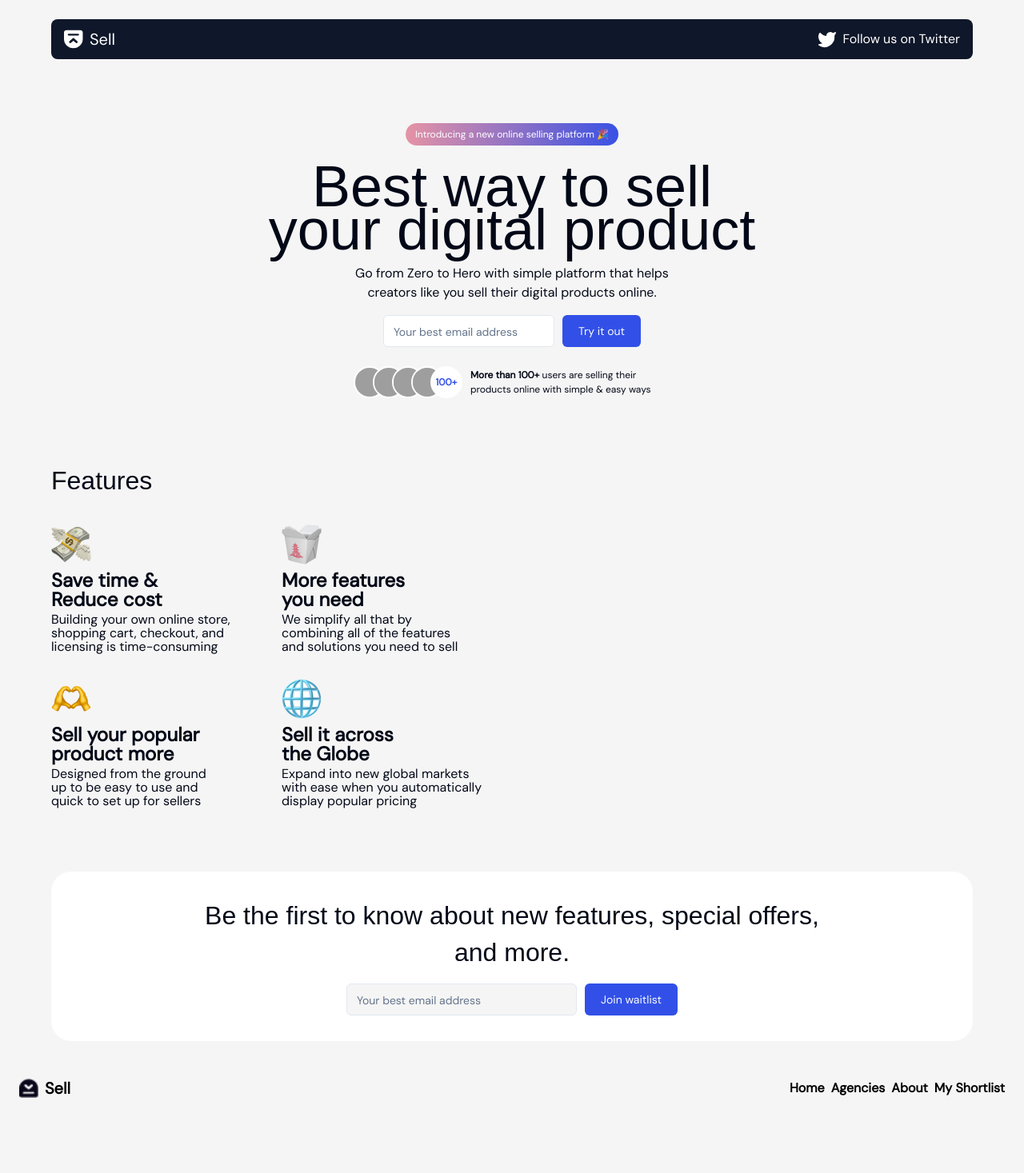
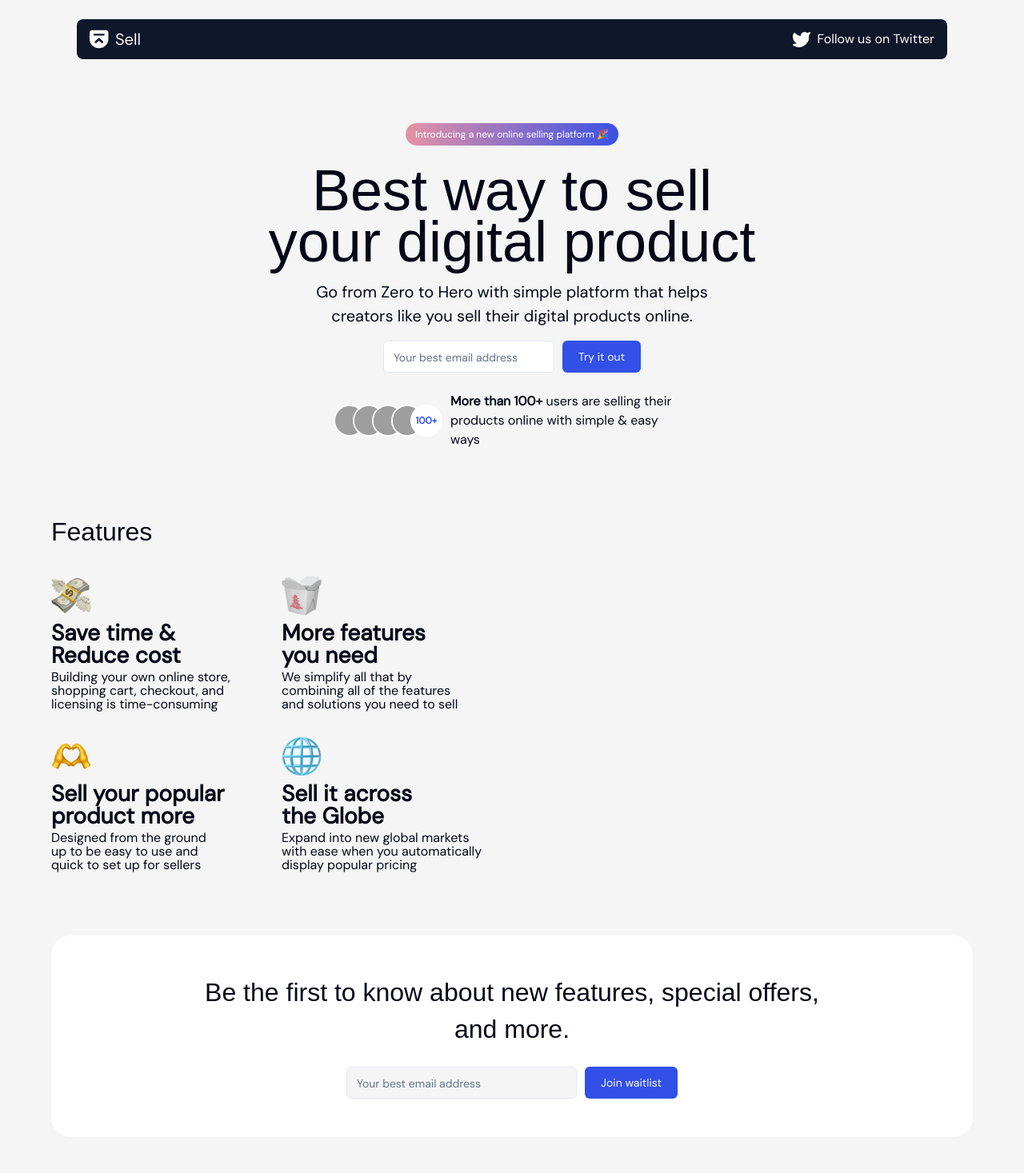
Before and after one commit to SebastienLaurentt/Spikes_Hackathon, a Next.js app: page / in a window 1280 px wide. Shown: the top 1467 px of the page at 80% size. Before the commit the page ends 1395 px from the top, so only its background shows below. Built offline with nearby package versions, Linux system fonts and the light colour scheme; grey boxes are pictures that could not be loaded; a web font is replaced by a local one.

Commit message:
update lg display (without manage section)

```diff
--- a/app/globals.css
+++ b/app/globals.css
@@ -45,14 +45,14 @@
     @apply bg-background text-foreground;
   }
   h1 {
-    @apply text-2xl md:text-3xl lg:text-6xl md:w-[500px] xl:text-7xl xl:w-[633px] leading-10 xl:leading-[54px] mx-auto;
+    @apply text-2xl md:text-3xl lg:text-5xl md:w-[500px] lg:w-[650px] xl:text-7xl xl:w-[633px] leading-10 md:leading-[48px] lg:leading-[64px] mx-auto;
   }
 
   h2 {
-    @apply text-lg md:text-xl leading-8 md:w-[600px] md:leading-9 xl:text-[32px] xl:leading-[46px];
+    @apply text-lg md:text-xl lg:text-2xl leading-8 md:w-[600px] lg:w-[700px] md:leading-9 lg:leading-10 xl:leading-[46px];
   }
   h3 {
-    @apply text-md md:text-lg md:w-[200px]  leading-5 md:leading-6 font-extrabold;
+    @apply text-md md:text-lg lg:text-xl md:w-[200px] lg:w-[250px] leading-5 md:leading-6 lg:leading-7 font-extrabold;
   }
 
   .bg-gradient-custom {
--- a/components/Feature.tsx
+++ b/components/Feature.tsx
@@ -8,7 +8,7 @@ interface FeatureProps {
 
 const Feature = ({ image, featureName, featureDescription }: FeatureProps) => {
   return (
-    <div className="flex flex-col items-center text-center lg:items-start lg:text-left">
+    <div className="flex flex-col items-center text-center xl:items-start xl:text-left">
       <Image
         src={image}
         alt="Manage1"
--- a/components/Footer.tsx
+++ b/components/Footer.tsx
@@ -3,12 +3,12 @@ import SellIconBlack from "../public/images/SellIconBlack.png";
 
 const Footer = () => {
   return (
-    <footer className="mx-auto mb-2 mt-10 flex h-[37px] flex-row  items-center justify-between rounded-[10px] px-4 py-[5px]  text-black md:mb-4  md:px-6">
+    <footer className="mx-auto mb-2 mt-10 flex h-[37px] flex-row  items-center justify-between rounded-[10px] px-4 py-[5px]  text-black md:mb-4  md:px-6 lg:px-10">
       <div className="flex flex-row items-center gap-x-1 md:gap-x-2">
         <Image src={SellIconBlack} alt="logo" className="size-4 md:size-6" />
         <span className="font-bold md:text-md">Sell</span>
       </div>
-      <ul className="flex flex-row items-center gap-x-1.5 text-xs font-bold md:gap-x-2  md:text-sm">
+      <ul className="flex flex-row items-center gap-x-1.5 text-xs font-bold md:gap-x-2 md:text-sm lg:gap-x-4">
         <li>Home</li>
         <li>Agencies</li>
         <li>About</li>
--- a/components/Header.tsx
+++ b/components/Header.tsx
@@ -5,7 +5,7 @@ import SellIconWhite from "../public/images/SellIconWhite.svg";
 
 const Header = () => {
   return (
-    <header className="mx-auto px-6 pt-4 text-white md:px-16 md:pt-6 2xl:max-w-[1000px]">
+    <header className="mx-auto px-6 pt-4 text-white md:px-16 md:pt-6 lg:px-24 2xl:max-w-[1000px]">
       <div className="flex w-full flex-row justify-between rounded-lg bg-primary p-2.5 md:px-4">
         <div className="flex flex-row items-center gap-x-1 md:gap-x-2">
           <Image src={SellIconWhite} alt="logo" className="size-4 md:size-6" />
--- a/components/Sections/Features.tsx
+++ b/components/Sections/Features.tsx
@@ -7,7 +7,9 @@ const Features = () => {
   return (
     <Section marginTop={true}>
       <div>
-        <h2 className={`${dela} mb-8 text-center lg:text-left w-full`}>Features</h2>
+        <h2 className={`${dela} mb-8 w-full text-center xl:text-left`}>
+          Features
+        </h2>
         <div className="flex flex-row justify-between">
           <ul className="grid grid-cols-2  gap-y-8 xl:w-1/2">
             <li className="xl:w-[259px]">
--- a/components/Sections/Hero.tsx
+++ b/components/Sections/Hero.tsx
@@ -21,7 +21,7 @@ const Hero = () => {
 
         <div className="my-6 flex flex-col gap-y-4">
           <h1 className={`${dela}`}>Best way to sell your digital product </h1>
-          <p className="text-[14px] md:text-sm">
+          <p className="text-[14px] md:text-sm lg:text-md">
             Go from Zero to Hero with simple platform that helps <br /> creators
             like you sell their digital products online.
           </p>
@@ -33,7 +33,7 @@ const Hero = () => {
 
         <div className="flex flex-col items-center gap-y-2.5 md:flex-row md:gap-x-2.5">
           <AvatarCircles numPeople={100} avatarUrls={avatarUrls} />
-          <div className="w-[250px] text-xs md:text-left">
+          <div className="w-[250px] text-xs md:text-left lg:w-[300px] lg:text-sm">
             <span className=" font-semibold">More than 100+</span> users are
             selling their products online with simple & easy ways
           </div>
--- a/components/Sections/Waitlist.tsx
+++ b/components/Sections/Waitlist.tsx
@@ -6,7 +6,7 @@ import { Input } from "../ui/input";
 const Waitlist = () => {
   return (
     <Section marginTop={true}>
-      <div className="mx-auto flex flex-col justify-center gap-y-4 rounded-[25px]  bg-white px-4 py-6 md:py-8">
+      <div className="mx-auto flex flex-col justify-center gap-y-4 lg:gap-y-6 rounded-[25px]  bg-white px-4 py-6 md:py-8 lg:py-12">
         <h2 className={`${dela} mx-auto text-center xl:w-[822px]`}>
           Be the first to know about new features, special offers, and more.
         </h2>
```
